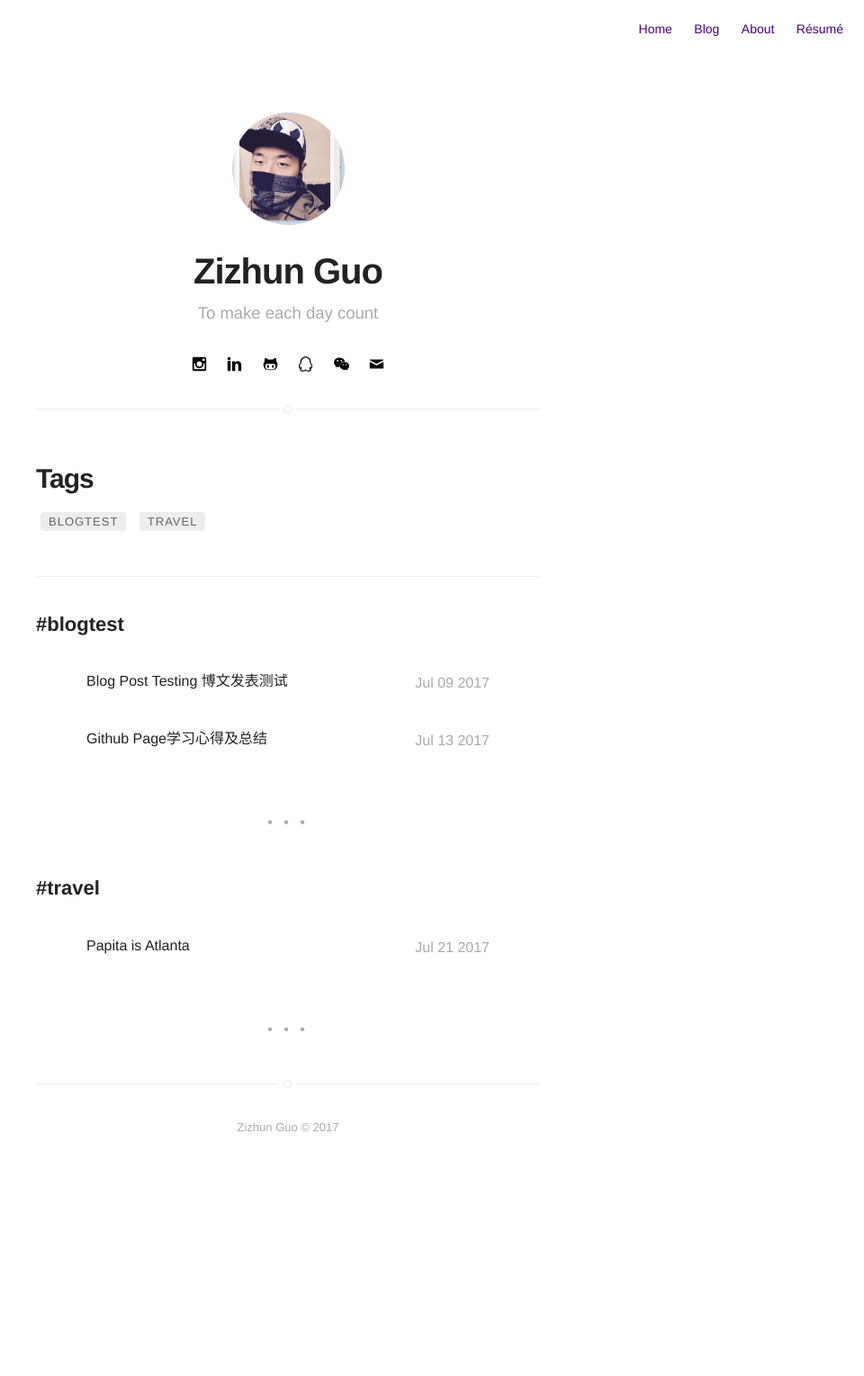
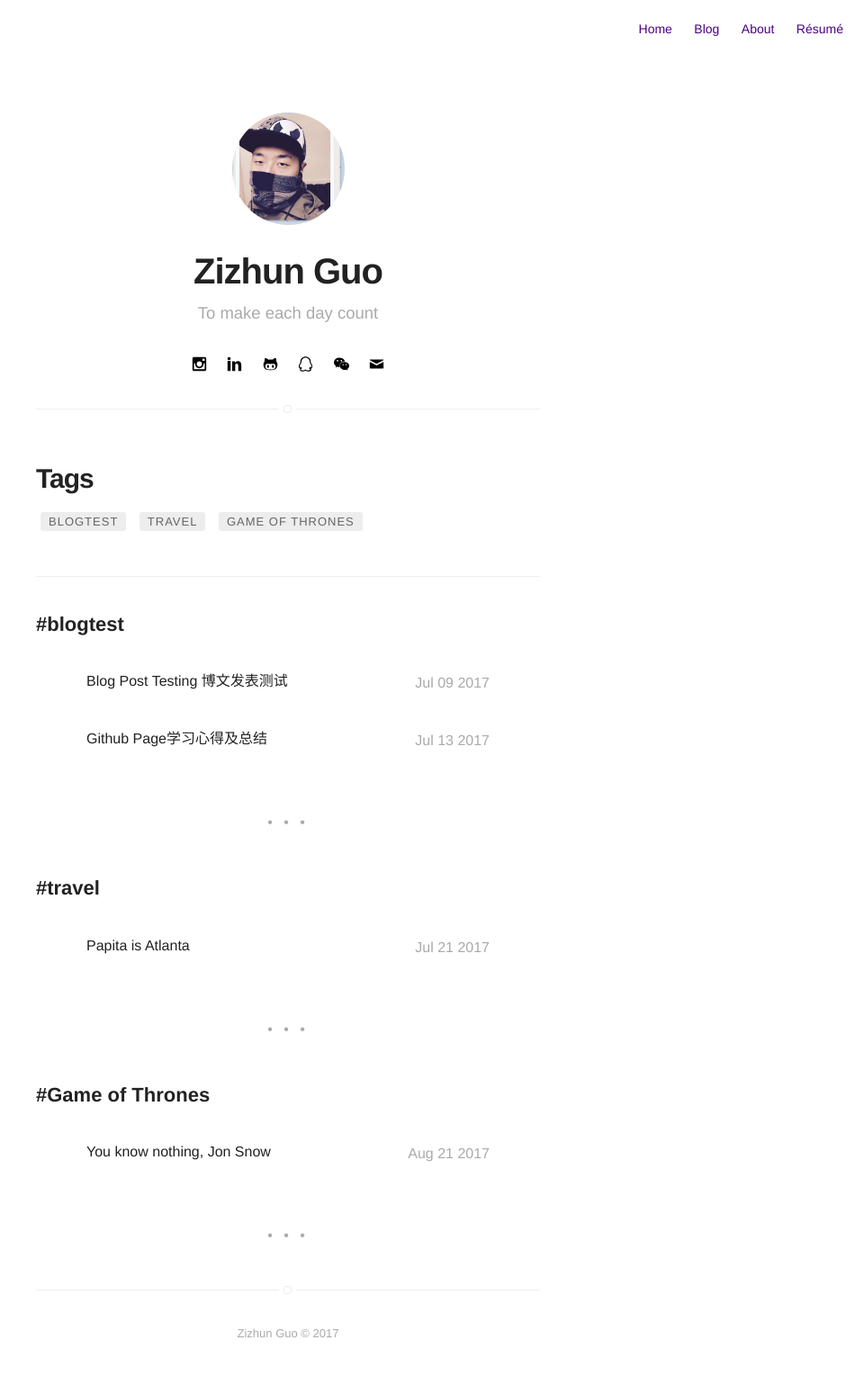
Before and after one commit to zizhGuo/zizhGuo.github.io, a Jekyll site: the page built from tags.html, in a window 1280 px wide. Shown: the whole page at 90% size, without its empty margins (320-1280 px from the left). Built offline with Jekyll 4.4.1, drawn with Linux system fonts in a browser that asks for light colours; before the commit the page ends 1300 px from its top, so only the background shows below that.

Commit message:
Jon snow updated

```diff
--- a/_posts/2017-08-21-You-know-nothing-Jon-Snow.markdown
+++ b/_posts/2017-08-21-You-know-nothing-Jon-Snow.markdown
@@ -1,5 +1,5 @@
 ---
-title: "You know "nothing", Jon Snow"
+title: "You know nothing, Jon Snow"
 layout: post
 date: 2017-08-21 23:06
 image: /assets/header/forest.jpg
```
